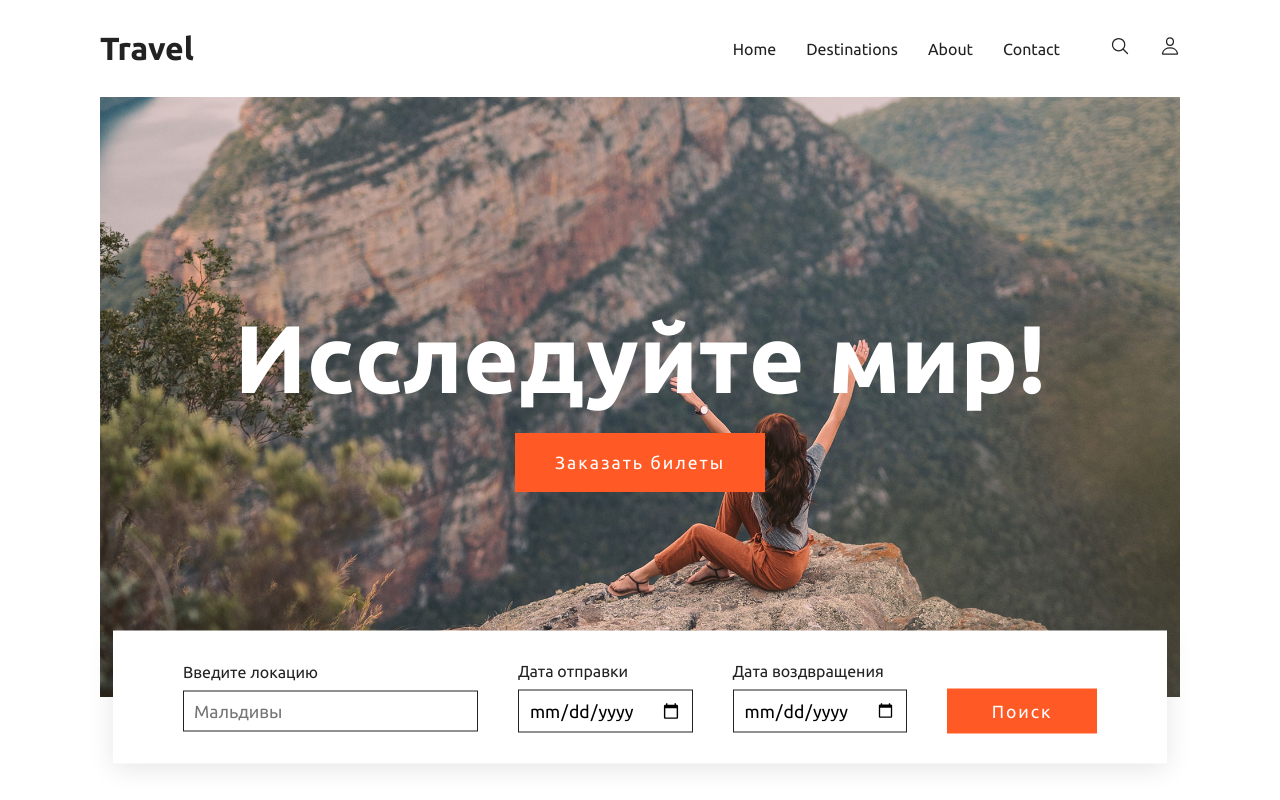
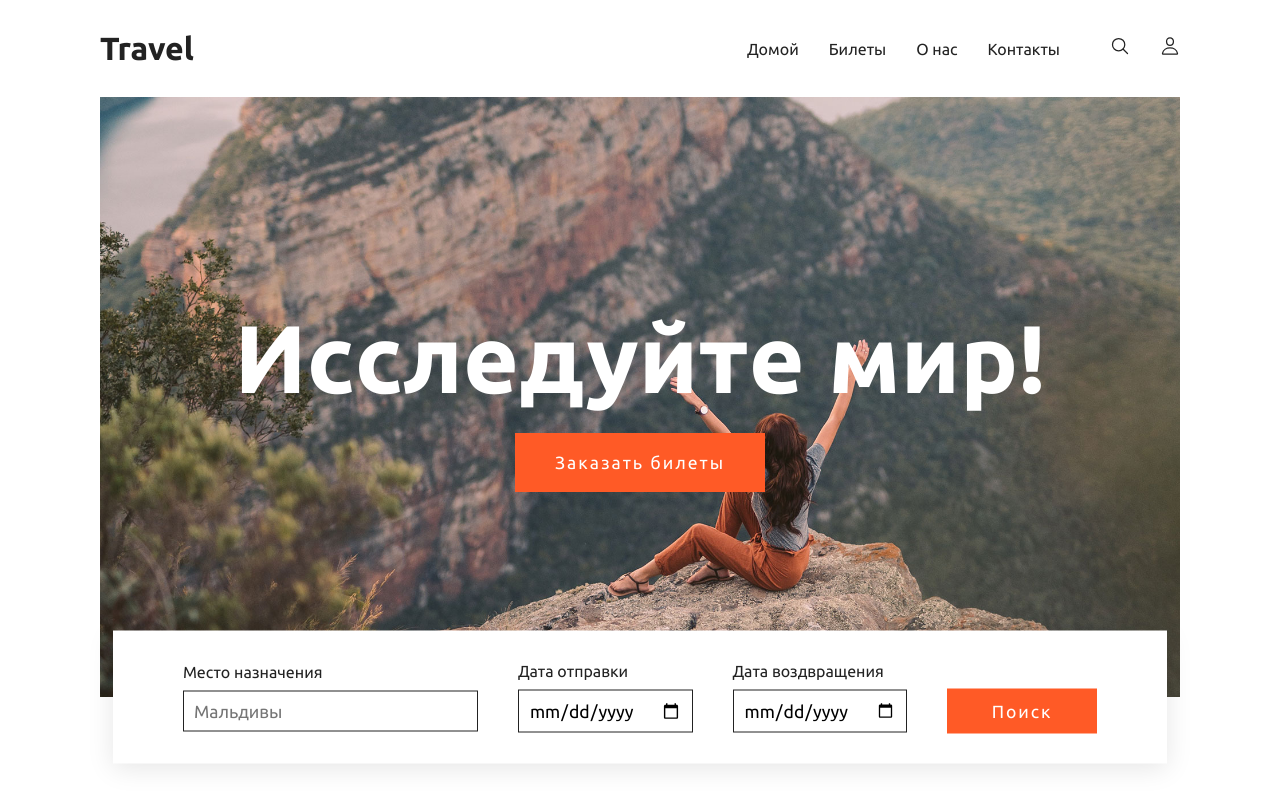
Before and after one commit to sours1k/sours1k.github.io, a plain HTML site: page ModernWS/src/index.html in a window 1280 px wide. Drawn offline with nearby package versions, Linux system fonts and the light colour scheme.

Commit message:
Update index.html

```diff
--- a/ModernWS/src/index.html
+++ b/ModernWS/src/index.html
@@ -12,10 +12,10 @@
         <a href="#" class="logo">Travel</a>
         <div class="group">
             <ul class="navigation">
-                <li><a href="#">Home</a></li>
-                <li><a href="#">Destinations</a></li>
-                <li><a href="#">About</a></li>
-                <li><a href="#">Contact</a></li>
+                <li><a href="#">Домой</a></li>
+                <li><a href="#">Билеты</a></li>
+                <li><a href="#">О нас</a></li>
+                <li><a href="#">Контакты</a></li>
             </ul>
             <ul class="action">
                 <li><a href="#"><ion-icon name="search-outline"></ion-icon></a></li>
@@ -36,7 +36,7 @@
             </div>
             <div class="searchBox">
                 <div class="inputBx">
-                    <p>Введите локацию</p>
+                    <p>Место назначения</p>
                     <input type="text" placeholder="Мальдивы">
                 </div>
                 <div class="inputBx">
```
